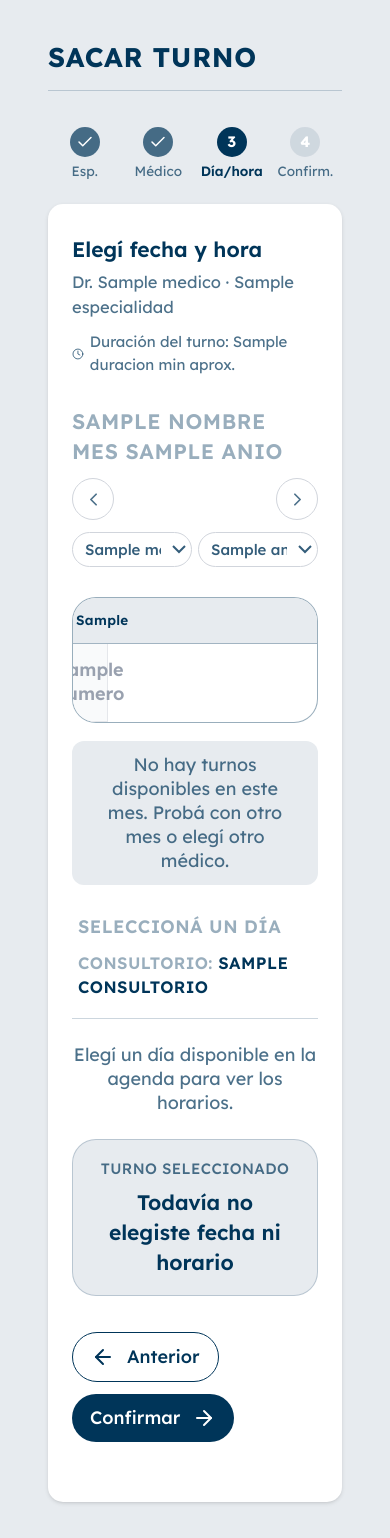
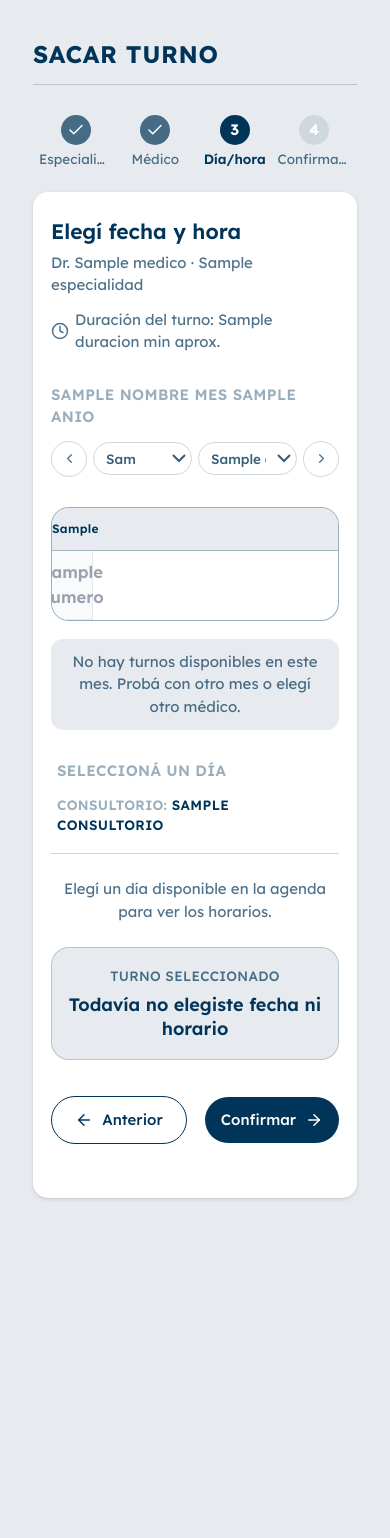
Before and after one commit to SNAndreatta/centro-medico-salud-integral, a Flask app: template frontend/templates/pacientes/pasos_turno/fecha.html in a window 390 px wide. Shown: the part 96-1634 px from the top of the page. After the commit the page ends 1296 px from the top, so only its background shows below. Run offline with Flask 3, Linux system fonts and the light colour scheme; the template is opened without the code that fills it: most values are stand-ins (such as "Sample title", 1, 10 or a date in 2020); style sheets or scripts are compiled from the project's sources.

Commit message:
fix(paciente): diseño responsive

```diff
--- a/frontend/templates/pacientes/pasos_turno/fecha.html
+++ b/frontend/templates/pacientes/pasos_turno/fecha.html
@@ -1,3 +1,4 @@
+
 {% extends "pacientes/pasos_turno/sacar_turno.html" %}
 
 {% set paso = 3 %}
@@ -7,84 +8,94 @@
 <div class="space-y-5">
 
     <!-- Título y duración -->
-    <div class="flex flex-wrap items-center justify-between gap-2">
+    <div class="flex flex-col items-start gap-2 sm:flex-row sm:items-center sm:justify-between sm:gap-3">
 
-        <div>
+        <!-- Información del médico -->
+        <div class="min-w-0 w-full">
             <h2 class="font-lexend text-sm font-semibold text-acento sm:text-base">
                 Elegí fecha y hora
             </h2>
 
-            <p class="mt-1 break-words text-[11px] text-acento/70 sm:text-xs">
+            <p class="mt-1 break-words text-[10px] text-acento/70 sm:text-xs">
                 Dr. {{ medico.nombre }}{% if medico.especialidad %} · {{ medico.especialidad }}{% endif %}
             </p>
         </div>
 
-        <p class="flex min-w-0 items-center gap-1 text-[10px] text-acento/70">
-            <i data-lucide="clock" class="h-3 w-3"></i>
+        <!-- Duración -->
+        <p class="flex items-center gap-1 text-[10px] text-acento/70 sm:shrink-0 sm:text-xs">
+            <i data-lucide="clock" class="h-3 w-3 shrink-0 sm:h-3.5 sm:w-3.5"></i>
             Duración del turno: {{ duracion if duracion else 30 }} min aprox.
         </p>
 
     </div>
 
-
     <!-- SELECTOR DE MES Y AÑO -->
     <div class="flex flex-col gap-2 sm:flex-row sm:items-center sm:justify-between sm:gap-3">
 
-        <h3 class="font-lexend text-sm font-semibold uppercase tracking-wide text-acento/40 sm:text-base">
+        <!-- Mes y año actual -->
+        <h3 class="font-lexend text-[10px] font-semibold uppercase tracking-wide text-acento/40 sm:text-base">
             {{ nombre_mes | upper }} {{ anio }}
         </h3>
 
-        <div class="flex w-full flex-wrap items-center justify-between gap-2 sm:w-auto sm:flex-nowrap sm:gap-2">
+        <!-- Navegación y selectores -->
+        <div class="flex w-full min-w-0 items-center gap-1 sm:w-auto sm:gap-2">
 
+            <!-- Mes anterior -->
             <a
                 href="{{ url_for('rutas_paciente.sacar_turno', paso=3, mes=mes_anterior, anio=anio_anterior) }}"
                 aria-label="Mes anterior"
-                class="order-1 flex h-7 w-7 shrink-0 items-center justify-center rounded-full border border-gray-300 text-acento/70 transition hover:border-acento hover:text-acento sm:order-none sm:h-8 sm:w-8"
+                class="flex h-6 w-6 shrink-0 items-center justify-center rounded-full border border-gray-300 text-acento/70 transition hover:border-acento hover:text-acento sm:h-8 sm:w-8"
             >
-                <i data-lucide="chevron-left" class="h-3.5 w-3.5 sm:h-4 sm:w-4"></i>
+                <i data-lucide="chevron-left" class="h-2.5 w-2.5 sm:h-4 sm:w-4"></i>
             </a>
 
-            <a
-                href="{{ url_for('rutas_paciente.sacar_turno', paso=3, mes=mes_siguiente, anio=anio_siguiente) }}"
-                aria-label="Mes siguiente"
-                class="order-2 flex h-7 w-7 shrink-0 items-center justify-center rounded-full border border-gray-300 text-acento/70 transition hover:border-acento hover:text-acento sm:order-none sm:h-8 sm:w-8"
-            >
-                <i data-lucide="chevron-right" class="h-3.5 w-3.5 sm:h-4 sm:w-4"></i>
-            </a>
-
+            <!-- Formulario -->
             <form
                 method="get"
                 action="{{ url_for('rutas_paciente.sacar_turno') }}"
-                class="order-3 flex w-full min-w-0 items-center gap-1 sm:order-none sm:w-auto sm:flex-none sm:gap-2"
+                class="flex min-w-0 flex-1 items-center gap-1 sm:flex-none sm:gap-2"
             >
+
                 <input type="hidden" name="paso" value="3">
 
+                <!-- Selector de mes -->
                 <select
                     name="mes"
                     aria-label="Seleccionar mes"
                     onchange="this.form.submit()"
-                    class="w-full min-w-0 flex-1 rounded-2xl border border-gray-300 bg-white px-1 py-1 text-[10px] font-medium text-acento/80 focus:border-acento/80 focus:outline-none sm:w-auto sm:flex-none sm:max-w-[150px] sm:px-2 sm:text-sm"
+                    class="min-w-0 flex-1 rounded-2xl border border-gray-300 bg-white px-1 py-1 text-[9px] font-medium text-acento/80 focus:border-acento/80 focus:outline-none sm:w-auto sm:flex-none sm:max-w-[150px] sm:px-2 sm:py-1.5 sm:text-sm"
                 >
                     {% for num, nombre in meses %}
-                    <option value="{{ num }}" {% if num == mes %}selected{% endif %}>{{ nombre }}</option>
+                    <option value="{{ num }}" {% if num == mes %}selected{% endif %}>
+                        {{ nombre[:3] }}
+                    </option>
                     {% endfor %}
                 </select>
 
+                <!-- Selector de año -->
                 <select
                     name="anio"
                     aria-label="Seleccionar año"
                     onchange="this.form.submit()"
-                    class="w-full min-w-0 flex-1 rounded-2xl border border-gray-300 bg-white px-1 py-1 text-[10px] font-medium text-acento/80 focus:border-acento/80 focus:outline-none sm:w-auto sm:flex-none sm:px-2 sm:text-sm"
+                    class="min-w-0 flex-1 rounded-2xl border border-gray-300 bg-white px-1 py-1 text-[9px] font-medium text-acento/80 focus:border-acento/80 focus:outline-none sm:w-auto sm:flex-none sm:px-2 sm:py-1.5 sm:text-sm"
                 >
                     {% for a in anios %}
-                    <option value="{{ a }}" {% if a == anio %}selected{% endif %}>{{ a }}</option>
+                    <option value="{{ a }}" {% if a == anio %}selected{% endif %}>
+                        {{ a }}
+                    </option>
                     {% endfor %}
                 </select>
 
-                <noscript>
-                    <button type="submit" class="rounded-2xl bg-acento px-4 py-2 text-sm font-semibold text-white">Ver</button>
-                </noscript>
             </form>
+
+            <!-- Mes siguiente -->
+            <a
+                href="{{ url_for('rutas_paciente.sacar_turno', paso=3, mes=mes_siguiente, anio=anio_siguiente) }}"
+                aria-label="Mes siguiente"
+                class="flex h-6 w-6 shrink-0 items-center justify-center rounded-full border border-gray-300 text-acento/70 transition hover:border-acento hover:text-acento sm:h-8 sm:w-8"
+            >
+                <i data-lucide="chevron-right" class="h-2.5 w-2.5 sm:h-4 sm:w-4"></i>
+            </a>
 
         </div>
 
@@ -97,30 +108,35 @@
         <input type="hidden" name="fecha" id="campo-fecha" value="{{ fecha_seleccionada or '' }}">
         <input type="hidden" name="hora" id="campo-hora" value="{{ hora_seleccionada or '' }}">
 
+
         <!-- CALENDARIO MENSUAL -->
-        <div class="overflow-hidden rounded-2xl border border-acento/40 bg-white">
+        <div class="overflow-hidden rounded-xl border border-acento/40 bg-white sm:rounded-2xl">
 
             <!-- Cabecera de días -->
             <div class="grid grid-cols-7 border-b border-acento/30 bg-dominante">
+
                 {% for d in dias_semana %}
-                <div class="px-0.5 py-2 text-center text-[9px] font-semibold tracking-wide text-acento sm:px-1 sm:py-3 sm:text-base">
+                <div class="px-0 py-2 text-center text-[8px] font-semibold tracking-wide text-acento sm:px-1 sm:py-3 sm:text-base">
                     {{ d }}
                 </div>
                 {% endfor %}
+
             </div>
 
             <!-- Grilla de días -->
             <div id="calendario-turno" class="grid grid-cols-7">
 
                 {% for _ in range(offset_inicio) %}
-                <div class="min-h-[52px] border-b border-r border-gray-200 bg-gray-50 sm:min-h-[84px]"></div>
+                <div class="min-h-[46px] border-b border-r border-gray-200 bg-gray-50 sm:min-h-[84px]"></div>
                 {% endfor %}
 
                 {% for dia in dias %}
+
                 <button
                     type="button"
                     data-fecha="{{ dia.fecha }}"
                     aria-pressed="false"
+
                     {% if dia.estado == 'disponible' %}
                         title="{{ dia.libres }} turno{% if dia.libres != 1 %}s{% endif %} libre{% if dia.libres != 1 %}s{% endif %}"
                     {% elif dia.estado == 'sin_turnos' %}
@@ -130,8 +146,11 @@
                     {% else %}
                         title="Fecha pasada"
                     {% endif %}
+
                     {% if dia.estado != 'disponible' %}disabled{% endif %}
-                    class="dia-calendario flex min-h-[52px] flex-col items-center justify-center gap-1 border-b border-r border-gray-200 px-0.5 py-2 transition sm:min-h-[84px] sm:px-1
+
+                    class="dia-calendario flex min-h-[46px] flex-col items-center justify-center gap-0.5 border-b border-r border-gray-200 px-0 py-1.5 transition sm:min-h-[84px] sm:gap-1 sm:px-1 sm:py-2
+
                     {% if dia.estado == 'disponible' %}
                         cursor-pointer text-acento hover:bg-dominante
                     {% elif dia.estado == 'pasado' %}
@@ -140,27 +159,44 @@
                         cursor-default bg-gray-50 text-gray-400
                     {% endif %}"
                 >
-                    <span class="text-xs font-semibold sm:text-base">{{ dia.numero }}</span>
+
+                    <span class="text-[11px] font-semibold sm:text-base">
+                        {{ dia.numero }}
+                    </span>
 
                     {% if dia.estado == 'disponible' %}
-                    <span class="text-[10px] leading-tight sm:hidden">•</span>
+
+                    <span class="text-[8px] leading-none sm:hidden">•</span>
+
                     <span class="hidden text-[10px] font-medium opacity-80 sm:flex">
                         {{ dia.libres }} libre{% if dia.libres != 1 %}s{% endif %}
                     </span>
+
                     {% elif dia.estado == 'sin_turnos' %}
-                    <span class="hidden text-[10px] opacity-60 sm:flex">Sin turnos</span>
+
+                    <span class="hidden text-[10px] opacity-60 sm:flex">
+                        Sin turnos
+                    </span>
+
                     {% elif dia.estado == 'cerrado' %}
-                    <span class="hidden text-[10px] opacity-60 sm:flex">Cerrado</span>
+
+                    <span class="hidden text-[10px] opacity-60 sm:flex">
+                        Cerrado
+                    </span>
+
                     {% endif %}
+
                 </button>
+
                 {% endfor %}
 
             </div>
 
         </div>
 
+
         {% if not hay_disponibles %}
-        <p class="mt-3 rounded-lg bg-dominante px-3 py-2 text-center text-xs text-acento/70">
+        <p class="mt-3 rounded-lg bg-dominante px-3 py-2 text-center text-[10px] text-acento/70 sm:text-xs">
             No hay turnos disponibles en este mes. Probá con otro mes o elegí otro médico.
         </p>
         {% endif %}
@@ -170,20 +206,28 @@
         <section class="mt-5">
 
             <div class="flex flex-wrap items-center justify-between gap-2 border-b border-acento/20 px-1 pb-3 sm:gap-3">
-                <h2 id="titulo-dia-turno" class="min-w-0 break-words font-lexend text-xs font-semibold uppercase tracking-wide text-acento/40 sm:text-base">
+
+                <h2
+                    id="titulo-dia-turno"
+                    class="min-w-0 break-words font-lexend text-[10px] font-semibold uppercase tracking-wide text-acento/40 sm:text-base"
+                >
                     Seleccioná un día
                 </h2>
 
                 {% if consultorio %}
-                <p class="min-w-0 break-words font-lexend text-[11px] font-semibold uppercase tracking-wide text-acento/40 sm:text-base">
+                <p class="min-w-0 break-words font-lexend text-[9px] font-semibold uppercase tracking-wide text-acento/40 sm:text-base">
                     CONSULTORIO:
                     <span class="text-acento">{{ consultorio }}</span>
                 </p>
                 {% endif %}
+
             </div>
 
-            <div id="panel-horarios-turno" class="mt-4 grid grid-cols-3 gap-2 sm:grid-cols-4 md:grid-cols-5">
-                <p class="col-span-full text-center text-xs text-acento/70">
+            <div
+                id="panel-horarios-turno"
+                class="mt-4 grid grid-cols-3 gap-1.5 sm:grid-cols-4 sm:gap-2 md:grid-cols-5"
+            >
+                <p class="col-span-full text-center text-[10px] text-acento/70 sm:text-xs">
                     Elegí un día disponible en la agenda para ver los horarios.
                 </p>
             </div>
@@ -192,22 +236,36 @@
 
 
         <!-- RESUMEN DEL TURNO -->
-        <div id="resumen-turno" class="mt-4 rounded-2xl border border-acento/20 bg-dominante px-4 py-3 text-center">
-            <p class="text-[10px] font-medium uppercase tracking-wide text-acento/70">
+        <div
+            id="resumen-turno"
+            class="mt-4 rounded-xl border border-acento/20 bg-dominante px-2.5 py-3 text-center sm:rounded-2xl sm:px-4"
+        >
+
+            <p class="text-[9px] font-medium uppercase tracking-wide text-acento/70 sm:text-[10px]">
                 Turno seleccionado
             </p>
-            <p id="texto-resumen-turno" class="mt-1 text-sm font-semibold text-acento">
+
+            <p
+                id="texto-resumen-turno"
+                class="mt-1 break-words text-xs font-semibold text-acento sm:text-sm"
+            >
                 Todavía no elegiste fecha ni horario
             </p>
+
         </div>
 
-        <p id="error-calendario" class="mt-3 hidden rounded-lg bg-red-50 px-3 py-2 text-xs text-red-600">
+
+        <!-- Mensaje de error -->
+        <p
+            id="error-calendario"
+            class="mt-3 hidden rounded-lg bg-red-50 px-3 py-2 text-[10px] text-red-600 sm:text-xs"
+        >
             Elegí una fecha y un horario para continuar.
         </p>
 
 
-        <!-- Botones atrás / continuar -->
-        <div class="mt-6 flex w-full flex-row flex-wrap items-center justify-between gap-2">
+        <!-- Botones anterior / confirmar -->
+        <div class="mt-6 flex w-full flex-nowrap items-center justify-between gap-3">
 
             <!-- Anterior -->
             <button
@@ -215,9 +273,9 @@
                 name="accion"
                 value="anterior"
                 formnovalidate
-                class="inline-flex items-center gap-2 rounded-full border border-acento px-3 py-2 text-xs font-medium text-acento transition hover:bg-acento/5 sm:px-5"
+                class="inline-flex min-w-0 flex-1 items-center justify-center gap-1.5 rounded-full border border-acento px-2 py-2 text-[10px] font-medium text-acento transition hover:bg-acento/5 sm:flex-none sm:gap-2 sm:px-5 sm:text-xs"
             >
-                <i data-lucide="arrow-left" class="h-4 w-4"></i>
+                <i data-lucide="arrow-left" class="h-3 w-3 shrink-0 sm:h-4 sm:w-4"></i>
                 Anterior
             </button>
 
@@ -226,16 +284,17 @@
                 type="submit"
                 name="accion"
                 value="continuar"
-                class="inline-flex items-center gap-2 rounded-full bg-acento px-3 py-2 text-xs font-medium text-white transition hover:opacity-90 sm:px-5"
+                class="inline-flex min-w-0 flex-1 items-center justify-center gap-1.5 rounded-full bg-acento px-2 py-2 text-[10px] font-medium text-white transition hover:opacity-90 sm:flex-none sm:gap-2 sm:px-5 sm:text-xs"
             >
                 Confirmar
-                <i data-lucide="arrow-right" class="h-4 w-4"></i>
+                <i data-lucide="arrow-right" class="h-3 w-3 shrink-0 sm:h-4 sm:w-4"></i>
             </button>
 
         </div>
 
     </form>
 
+
     <script id="horarios-turno-json" type="application/json">{{ horarios_por_fecha | tojson }}</script>
 
 </div>
--- a/frontend/templates/pacientes/pasos_turno/sacar_turno.html
+++ b/frontend/templates/pacientes/pasos_turno/sacar_turno.html
@@ -1,20 +1,21 @@
+
 {% extends "base.html" %}
 
 {% block title %}Sacar turno | Salud Integral{% endblock %}
 
 {% block content %}
 
-<div class="bg-dominante px-4 sm:px-6">
+<div class="bg-dominante px-1.5 min-[400px]:px-2.5 sm:px-6">
 
     <div class="mx-auto max-w-[1100px]">
 
         {% include "components/mensajes.html" %}
 
         <!-- TÍTULO -->
-        <section class="mt-3">
+        <section class="mt-2 sm:mt-3">
 
-            <div class="mb-6 flex flex-wrap items-center justify-between gap-3 border-b border-acento/20 pb-2">
-                <h2 class="text-lg font-bold tracking-wide text-acento sm:text-xl">
+            <div class="mb-5 flex flex-wrap items-center justify-between gap-3 border-b border-acento/20 pb-2 sm:mb-6">
+                <h2 class="text-base font-bold tracking-wide text-acento sm:text-xl">
                     SACAR TURNO
                 </h2>
             </div>
@@ -23,9 +24,9 @@
 
 
         <!-- BARRA DE PROGRESO -->
-        <nav aria-label="Pasos para sacar un turno" class="mb-4 mt-3">
+        <nav aria-label="Pasos para sacar un turno" class="mb-4 mt-3 px-1 sm:px-0">
 
-            <ol class="grid grid-cols-4 items-start">
+            <ol class="grid grid-cols-4 items-start gap-1 sm:gap-3">
 
                 <!-- PASO 1: ESPECIALIDAD -->
                 <li class="flex min-w-0 flex-col items-center gap-1 text-center sm:flex-row sm:items-center sm:gap-2 sm:text-left">
@@ -47,13 +48,13 @@
                         {% endif %}
                     </span>
 
-                    <span class="w-full truncate text-[9px] leading-tight sm:w-auto sm:text-xs sm:leading-normal
+                    <span class="w-full truncate text-[9px] leading-tight min-[400px]:text-[10px] sm:w-auto sm:text-xs sm:leading-normal
                         {% if paso == 1 %}
                             font-semibold text-acento
                         {% else %}
                             text-acento/70
                         {% endif %}">
-                        <span class="sm:hidden">Esp.</span>
+                        <span class="sm:hidden">Especialidad</span>
                         <span class="hidden sm:inline">Especialidad</span>
                     </span>
 
@@ -80,7 +81,7 @@
                         {% endif %}
                     </span>
 
-                    <span class="w-full truncate text-[9px] leading-tight sm:w-auto sm:text-xs sm:leading-normal
+                    <span class="w-full truncate text-[9px] leading-tight min-[400px]:text-[10px] sm:w-auto sm:text-xs sm:leading-normal
                         {% if paso == 2 %}
                             font-semibold text-acento
                         {% else %}
@@ -112,7 +113,7 @@
                         {% endif %}
                     </span>
 
-                    <span class="w-full truncate text-[9px] leading-tight sm:w-auto sm:text-xs sm:leading-normal
+                    <span class="w-full truncate text-[9px] leading-tight min-[400px]:text-[10px] sm:w-auto sm:text-xs sm:leading-normal
                         {% if paso == 3 %}
                             font-semibold text-acento
                         {% else %}
@@ -145,13 +146,13 @@
                         {% endif %}
                     </span>
 
-                    <span class="w-full truncate text-[9px] leading-tight sm:w-auto sm:text-xs sm:leading-normal
+                    <span class="w-full truncate text-[9px] leading-tight min-[400px]:text-[10px] sm:w-auto sm:text-xs sm:leading-normal
                         {% if paso == 4 %}
                             font-semibold text-acento
                         {% else %}
                             text-acento/70
                         {% endif %}">
-                        <span class="sm:hidden">Confirm.</span>
+                        <span class="sm:hidden">Confirmación</span>
                         <span class="hidden sm:inline">Confirmación</span>
                     </span>
 
@@ -165,7 +166,7 @@
         <!-- CONTENIDO DEL PASO ACTUAL -->
         <main>
 
-            <section class="rounded-[10px] bg-white px-4 py-5 shadow-sm sm:px-6 sm:py-6">
+            <section class="rounded-[10px] bg-white px-3 py-4 shadow-sm min-[400px]:px-4 sm:px-6 sm:py-6">
 
                 {% block contenido_paso %}
                 {% endblock %}
```
Also changed, not shown: frontend/templates/pacientes/pasos_turno/especialidad.html (+4 -3 lines), frontend/templates/pacientes/pasos_turno/medico.html (+9 -7 lines).
